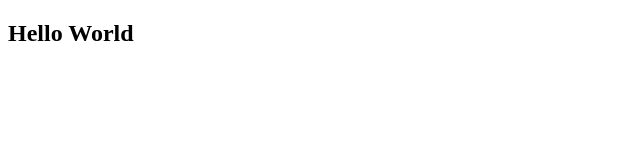
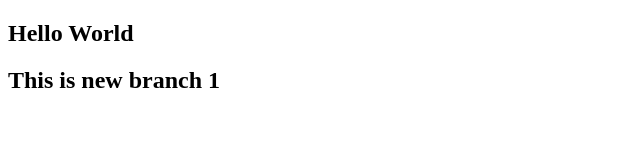
Before and after one commit to Amarkanaparthi/GitHubDemo, a plain HTML site: page index.html in a window 1280 px wide. Shown: the whole page, without its empty margins (0-640 px from the left). Drawn offline with Linux system fonts and the light colour scheme.

Commit message:
Added new branch 1

```diff
--- a/index.html
+++ b/index.html
@@ -7,5 +7,6 @@
 </head>
 <body>
     <h2>Hello World</h2>
+    <h2> This is new branch 1</h2>
 </body>
 </html>
```
